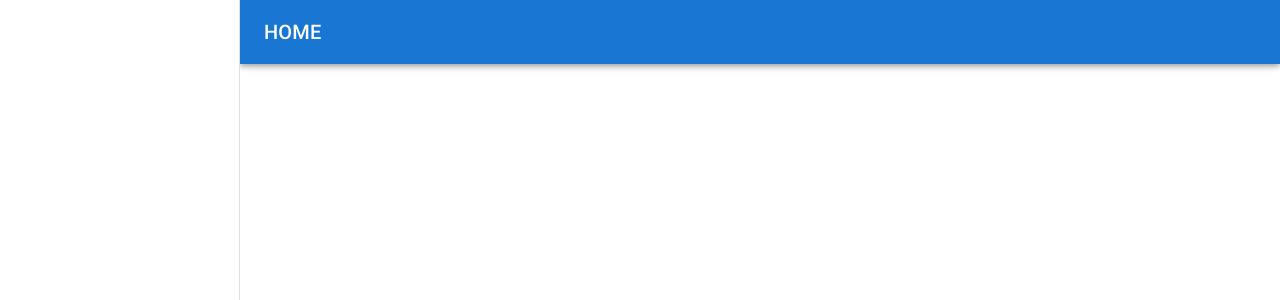
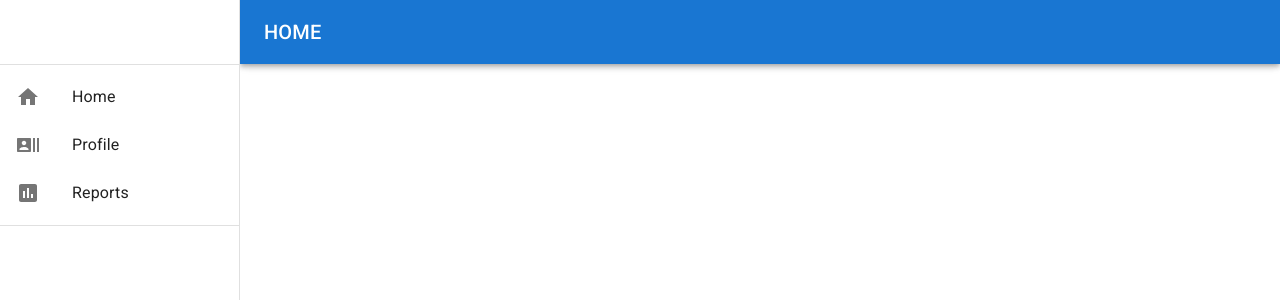
Before and after one commit to Branyer/account-ledger, a React (Create React App) app: page / in a window 1280 px wide. Shown: the top 300 px of the page. Built offline with nearby package versions, Linux system fonts and the light colour scheme.

Commit message:
refactoring Layout and Sidebat

```diff
--- a/src/components/Sidebar/Sidebar.tsx
+++ b/src/components/Sidebar/Sidebar.tsx
@@ -1,6 +1,10 @@
 import React from "react"
+
 import Drawer from '@mui/material/Drawer';
 import Box from "@mui/material/Box"
+
+import SidebarContent from "../SidebarContent"
+
 
 type Props = {
     drawerWidth: number,
@@ -9,6 +13,8 @@ type Props = {
 }
 
 const Sidebar: React.FC<Props> = ({ drawerWidth, mobileOpen, handleDrawerToggle }) => {
+
+
 
     return (
 
@@ -29,7 +35,7 @@ const Sidebar: React.FC<Props> = ({ drawerWidth, mobileOpen, handleDrawerToggle
                     '& .MuiDrawer-paper': { boxSizing: 'border-box', width: drawerWidth },
                 }}
             >
-                {/* {drawer} */}
+                <SidebarContent />
             </Drawer>
 
             <Drawer
@@ -40,7 +46,7 @@ const Sidebar: React.FC<Props> = ({ drawerWidth, mobileOpen, handleDrawerToggle
                 }}
                 open
             >
-                {/* {drawer} */}
+               <SidebarContent />
             </Drawer>
         </Box>
     )
--- /dev/null
+++ b/src/components/SidebarContent/SidebarContent.tsx
@@ -0,0 +1,38 @@
+import React from "react"
+
+import Divider from '@mui/material/Divider';
+import List from '@mui/material/List';
+import ListItem from '@mui/material/ListItem';
+import ListItemIcon from '@mui/material/ListItemIcon';
+import ListItemText from '@mui/material/ListItemText';
+import Toolbar from '@mui/material/Toolbar';
+
+import {useHistory} from "react-router-dom"
+
+import sidebarItems from "./sidebar_items";
+
+const SidebarContent: React.FC = () => {
+
+    let history = useHistory()
+
+    return (
+        <div>
+            <Toolbar />
+            <Divider />
+            <List>
+                {sidebarItems.map((item, index) => (
+                    <ListItem button key={item.text + index} onClick={()=> item.action(history) }>
+                        <ListItemIcon>
+                            <item.icon />
+                        </ListItemIcon>
+                        <ListItemText primary={item.text} />
+                    </ListItem>
+                ))}
+            </List>
+            <Divider />
+        </div>
+    )
+
+}
+
+export default SidebarContent
--- /dev/null
+++ b/src/components/SidebarContent/index.tsx
@@ -0,0 +1,3 @@
+import SidebarContent from "./SidebarContent"
+
+export default SidebarContent
--- /dev/null
+++ b/src/components/SidebarContent/sidebar_items.ts
@@ -0,0 +1,38 @@
+import React from "react"
+
+import { History } from "history"
+
+import HomeIcon from '@mui/icons-material/Home';
+import RecentActorsIcon from '@mui/icons-material/RecentActors';
+import AssessmentIcon from '@mui/icons-material/Assessment';
+
+export type SidebarItem = {
+
+    text: string
+    icon: React.FC,
+    action: Function
+
+}
+
+
+const sidebarItems: SidebarItem[] = [
+    {
+        text: "Home",
+        icon: HomeIcon,
+        action: (history: History) => history.push("/home")
+    },
+    {
+        text: "Profile",
+        icon: RecentActorsIcon,
+        action: (history: History) => history.push("/account/profile"),
+    },
+    {
+        text: "Reports",
+        icon: AssessmentIcon,
+        action: (history: History) => history.push("/account/reports"),
+    }
+
+
+]
+
+export default sidebarItems
```
Also changed, not shown: src/components/Layout/Layout.tsx (+2 -12 lines).
